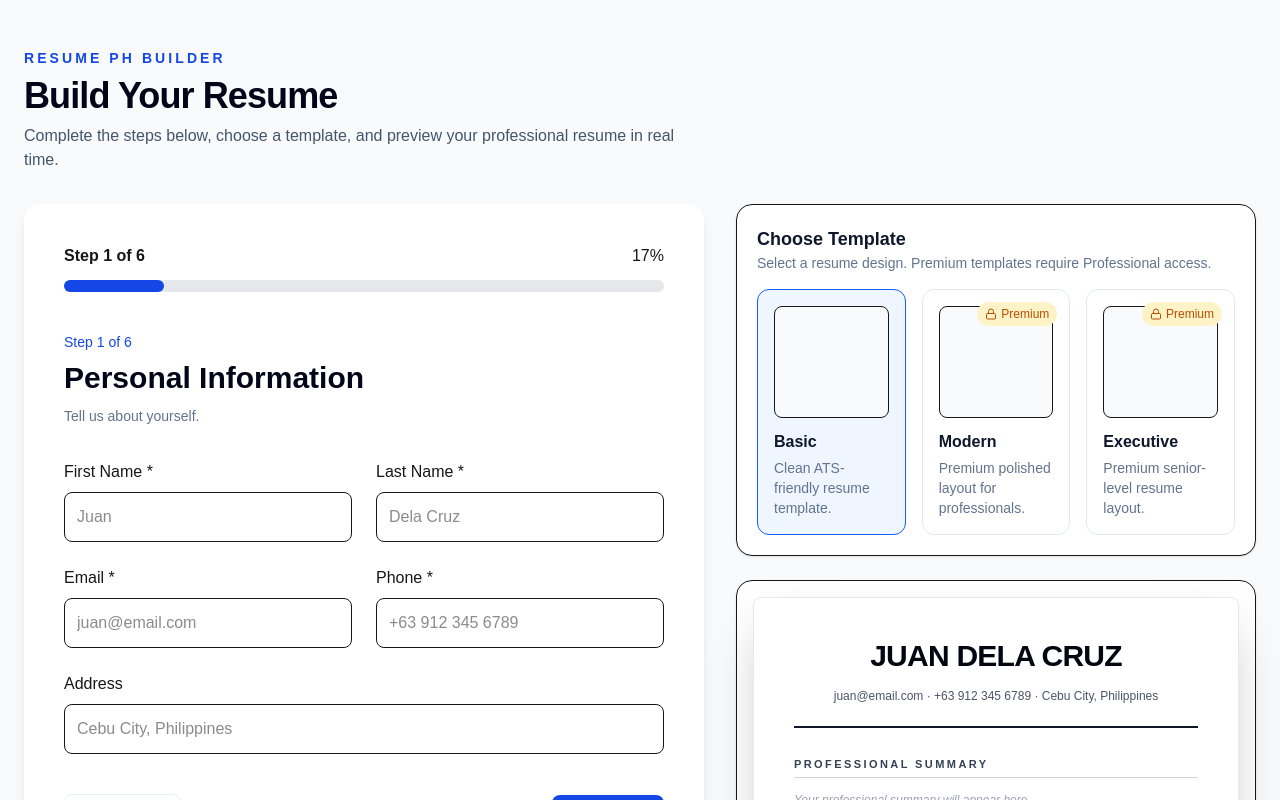
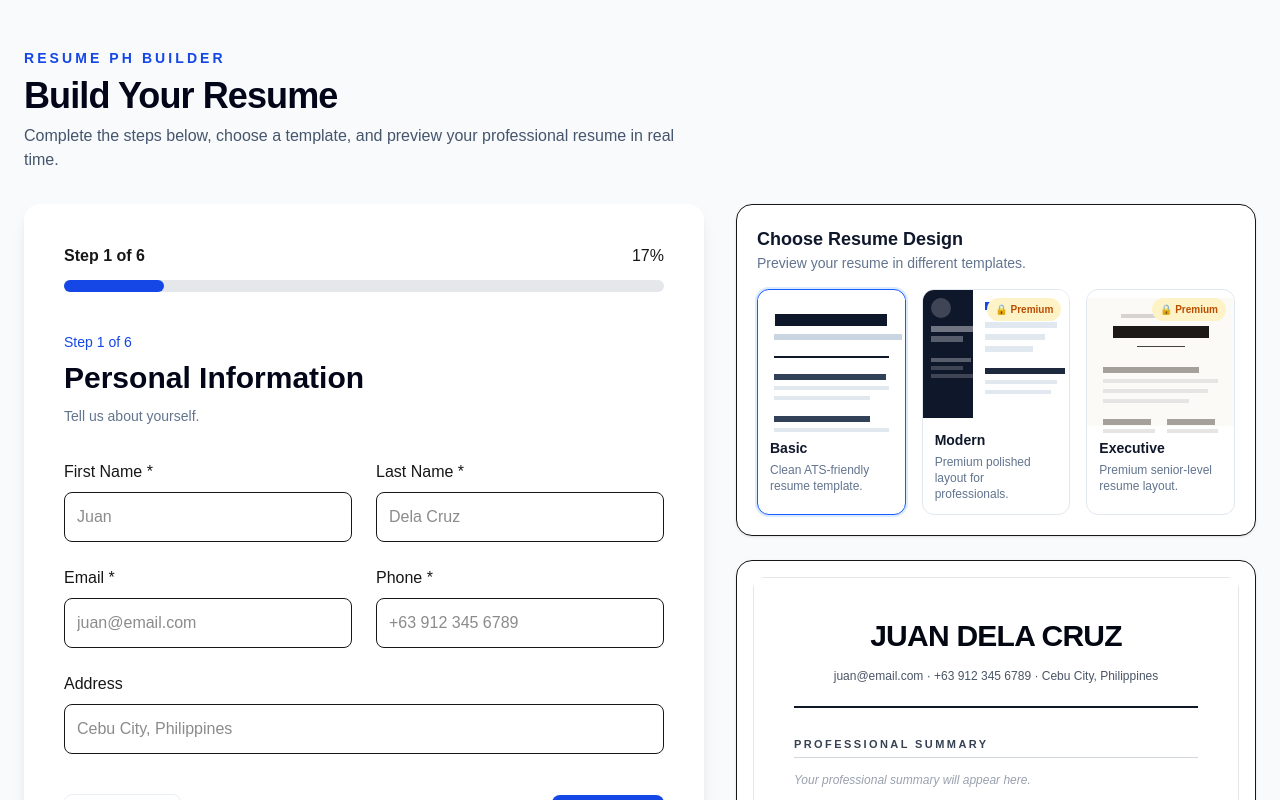
Before and after one commit to hiper456/resume-ph, a Next.js app: page /builder in a window 1280 px wide. Shown: the top 800 px of the page. Built offline with nearby package versions, Linux system fonts and the light colour scheme.

Commit message:
Implement multi-template engine and server-side download verification

```diff
--- /dev/null
+++ b/app/api/download/verify/route.ts
@@ -0,0 +1,92 @@
+import { NextRequest, NextResponse } from "next/server";
+import { createAdminClient } from "@/lib/supabase/server";
+import { FEATURES } from "@/lib/permissions/constants";
+import { PermissionService } from "@/lib/permissions/PermissionService";
+import {
+  getTemplateById,
+  ResumeTemplateId,
+} from "@/lib/templates/templates";
+
+function isResumeTemplateId(value: unknown): value is ResumeTemplateId {
+  return value === "basic" || value === "modern" || value === "executive";
+}
+
+export async function POST(request: NextRequest) {
+  try {
+    const body = await request.json();
+
+    const resumeId =
+      typeof body.resumeId === "string" ? body.resumeId : "";
+
+    const templateId: ResumeTemplateId = isResumeTemplateId(body.templateId)
+      ? body.templateId
+      : "basic";
+
+    if (!resumeId) {
+      return NextResponse.json(
+        { error: "Missing resumeId" },
+        { status: 400 }
+      );
+    }
+
+    const supabase = createAdminClient();
+
+    const { data: resume, error } = await supabase
+      .from("resumes")
+      .select("id,status")
+      .eq("id", resumeId)
+      .single();
+
+    if (error || !resume) {
+      return NextResponse.json(
+        { error: "Resume not found" },
+        { status: 404 }
+      );
+    }
+
+    if (resume.status !== "paid") {
+      return NextResponse.json(
+        {
+          code: "PAYMENT_REQUIRED",
+          error: "Payment is required before downloading PDF.",
+        },
+        { status: 402 }
+      );
+    }
+
+    await PermissionService.requireFeature({
+      resumeId,
+      feature: FEATURES.PDF_DOWNLOAD,
+    });
+
+    const selectedTemplate = getTemplateById(templateId);
+
+    if (!selectedTemplate) {
+      return NextResponse.json(
+        { error: "Invalid templateId" },
+        { status: 400 }
+      );
+    }
+
+    if (selectedTemplate.requiredFeature) {
+      await PermissionService.requireFeature({
+        resumeId,
+        feature: selectedTemplate.requiredFeature,
+      });
+    }
+
+    return NextResponse.json({
+      allowed: true,
+    });
+  } catch (error) {
+    console.error("Download verification error:", error);
+
+    return NextResponse.json(
+      {
+        code: "FEATURE_LOCKED",
+        error: "This download is not allowed for the current plan.",
+      },
+      { status: 403 }
+    );
+  }
+}
--- a/components/payment/DownloadPdfButton.tsx
+++ b/components/payment/DownloadPdfButton.tsx
@@ -1,11 +1,26 @@
 "use client";
 
+import { useState } from "react";
+import { useResume } from "@/context/ResumeContext";
+
 export default function DownloadPdfButton() {
+  const { resumeData } = useResume();
+  const [error, setError] = useState("");
+
   function handleDownload() {
+    setError("");
+
+    if (resumeData.status !== "paid") {
+      setError("Please complete payment before downloading your PDF.");
+      window.location.href = `/payment/manual?resumeId=${resumeData.id}`;
+      return;
+    }
+
     window.print();
   }
 
   return (
+    <div>
       <button
         type="button"
         onClick={handleDownload}
@@ -13,5 +28,8 @@ export default function DownloadPdfButton() {
       >
         Download PDF
       </button>
+
+      {error && <p className="mt-3 text-sm text-red-600">{error}</p>}
+    </div>
   );
 }
--- a/components/preview/ResumePreview.tsx
+++ b/components/preview/ResumePreview.tsx
@@ -12,40 +12,44 @@ export default function ResumePreview() {
 
   return (
     <div className="rounded-2xl border bg-white p-4 shadow-sm">
-      {isPremiumTemplate ? (
-        <div className="relative">
-          <div className="pointer-events-none select-none blur-[2px]">
-            <ResumeTemplate resumeData={resumeData} />
-          </div>
+      <div className="relative overflow-hidden rounded-xl">
+        <ResumeTemplate resumeData={resumeData} />
 
-          <div className="absolute inset-0 flex items-center justify-center rounded-2xl bg-white/70 p-8 text-center backdrop-blur-sm">
-            <div className="max-w-sm rounded-2xl border bg-white p-6 shadow-xl">
-              <p className="mb-2 text-3xl">🔒</p>
+        {isPremiumTemplate && (
+          <>
+            <div className="pointer-events-none absolute inset-0 bg-white/10 backdrop-blur-[1px]" />
 
-              <h3 className="text-lg font-semibold text-slate-900">
+            <div className="pointer-events-none absolute inset-0 flex rotate-[-24deg] items-center justify-center">
+              <p className="select-none text-4xl font-black uppercase tracking-[0.35em] text-slate-900/10">
+                Premium
+              </p>
+            </div>
+
+            <div className="absolute inset-x-4 bottom-4 rounded-2xl border bg-white/90 p-5 text-center shadow-xl backdrop-blur">
+              <p className="text-2xl">🔒</p>
+
+              <h3 className="mt-1 text-lg font-semibold text-slate-900">
                 Premium Template
               </h3>
 
               <p className="mt-2 text-sm text-slate-500">
-                Upgrade to Professional to use the{" "}
+                You are previewing the{" "}
                 <span className="font-semibold text-slate-700">
                   {selectedTemplate?.name}
                 </span>{" "}
-                template.
+                template. Upgrade to Professional to unlock download access.
               </p>
 
               <button
                 type="button"
-                className="mt-5 rounded-lg bg-blue-600 px-5 py-2.5 text-sm font-semibold text-white transition hover:bg-blue-700"
+                className="mt-4 rounded-lg bg-blue-700 px-5 py-2.5 text-sm font-semibold text-white transition hover:bg-blue-800"
               >
                 Upgrade to Professional
               </button>
             </div>
-          </div>
-        </div>
-      ) : (
-        <ResumeTemplate resumeData={resumeData} />
-      )}
+          </>
+        )}
+      </div>
     </div>
   );
 }
--- a/components/resume/TemplateSelector.tsx
+++ b/components/resume/TemplateSelector.tsx
@@ -1,6 +1,5 @@
 "use client";
 
-import { Lock } from "lucide-react";
 import {
   RESUME_TEMPLATES,
   ResumeTemplateId,
@@ -21,10 +20,10 @@ export default function TemplateSelector() {
     <section className="rounded-2xl border bg-white p-5 shadow-sm">
       <div className="mb-4">
         <h2 className="text-lg font-semibold text-slate-900">
-          Choose Template
+          Choose Resume Design
         </h2>
         <p className="text-sm text-slate-500">
-          Select a resume design. Premium templates require Professional access.
+          Preview your resume in different templates.
         </p>
       </div>
 
@@ -38,28 +37,28 @@ export default function TemplateSelector() {
               key={template.id}
               type="button"
               onClick={() => handleSelectTemplate(template.id)}
-              className={`relative rounded-xl border p-4 text-left transition hover:border-blue-500 hover:shadow-md ${
+              className={`relative overflow-hidden rounded-xl border bg-white text-left transition hover:border-blue-500 hover:shadow-md ${
                 isSelected
-                  ? "border-blue-600 bg-blue-50"
-                  : "border-slate-200 bg-white"
+                  ? "border-blue-600 ring-2 ring-blue-100"
+                  : "border-slate-200"
               }`}
             >
               {template.isPremium && (
-                <div className="absolute right-3 top-3 flex items-center gap-1 rounded-full bg-amber-100 px-2 py-1 text-xs font-medium text-amber-700">
-                  <Lock className="h-3 w-3" />
-                  Premium
+                <div className="absolute right-2 top-2 z-10 rounded-full bg-amber-100 px-2 py-1 text-[10px] font-bold text-amber-700">
+                  🔒 Premium
                 </div>
               )}
 
-              <div className="mb-3 h-28 rounded-lg border bg-slate-50" />
+              <TemplateThumbnail templateId={template.id} />
 
-              <h3 className="font-semibold text-slate-900">
-                {template.name}
-              </h3>
-
-              <p className="mt-1 text-sm text-slate-500">
-                {template.description}
-              </p>
+              <div className="p-3">
+                <h3 className="text-sm font-semibold text-slate-900">
+                  {template.name}
+                </h3>
+                <p className="mt-1 text-xs text-slate-500">
+                  {template.description}
+                </p>
+              </div>
             </button>
           );
         })}
@@ -67,3 +66,89 @@ export default function TemplateSelector() {
     </section>
   );
 }
+
+function TemplateThumbnail({
+  templateId,
+}: {
+  templateId: ResumeTemplateId;
+}) {
+  if (templateId === "modern") {
+    return (
+      <div className="grid h-32 grid-cols-[34%_66%] bg-white">
+        <div className="bg-slate-900 p-2">
+          <div className="mb-2 h-5 w-5 rounded-full bg-white/20" />
+          <div className="space-y-1">
+            <div className="h-1.5 w-12 bg-white/40" />
+            <div className="h-1.5 w-8 bg-white/30" />
+          </div>
+          <div className="mt-4 space-y-1">
+            <div className="h-1 w-10 bg-white/30" />
+            <div className="h-1 w-8 bg-white/20" />
+            <div className="h-1 w-12 bg-white/20" />
+          </div>
+        </div>
+
+        <div className="p-3">
+          <div className="mb-3 h-2 w-16 bg-blue-700" />
+          <div className="space-y-1.5">
+            <div className="h-1.5 w-full bg-slate-200" />
+            <div className="h-1.5 w-10/12 bg-slate-200" />
+            <div className="h-1.5 w-8/12 bg-slate-200" />
+          </div>
+          <div className="mt-4 space-y-1.5">
+            <div className="h-1.5 w-20 bg-slate-800" />
+            <div className="h-1 w-full bg-slate-200" />
+            <div className="h-1 w-11/12 bg-slate-200" />
+          </div>
+        </div>
+      </div>
+    );
+  }
+
+  if (templateId === "executive") {
+    return (
+      <div className="h-32 bg-[#fbfaf7] p-4">
+        <div className="mx-auto mb-2 h-1 w-20 bg-stone-300" />
+        <div className="mx-auto h-3 w-24 bg-stone-900" />
+        <div className="mx-auto mt-2 h-px w-12 bg-stone-700" />
+
+        <div className="mt-5 space-y-1.5">
+          <div className="h-1.5 w-24 bg-stone-400" />
+          <div className="h-1 w-full bg-stone-200" />
+          <div className="h-1 w-11/12 bg-stone-200" />
+          <div className="h-1 w-9/12 bg-stone-200" />
+        </div>
+
+        <div className="mt-4 grid grid-cols-2 gap-3">
+          <div className="space-y-1">
+            <div className="h-1.5 w-12 bg-stone-400" />
+            <div className="h-1 w-full bg-stone-200" />
+          </div>
+          <div className="space-y-1">
+            <div className="h-1.5 w-12 bg-stone-400" />
+            <div className="h-1 w-full bg-stone-200" />
+          </div>
+        </div>
+      </div>
+    );
+  }
+
+  return (
+    <div className="h-32 bg-white p-4">
+      <div className="mx-auto h-3 w-28 bg-slate-900" />
+      <div className="mx-auto mt-2 h-1.5 w-32 bg-slate-300" />
+      <div className="mt-4 border-t-2 border-slate-900" />
+
+      <div className="mt-4 space-y-1.5">
+        <div className="h-1.5 w-28 bg-slate-700" />
+        <div className="h-1 w-full bg-slate-200" />
+        <div className="h-1 w-10/12 bg-slate-200" />
+      </div>
+
+      <div className="mt-4 space-y-1.5">
+        <div className="h-1.5 w-24 bg-slate-700" />
+        <div className="h-1 w-full bg-slate-200" />
+      </div>
+    </div>
+  );
+}
--- a/lib/downloadResumePdf.ts
+++ b/lib/downloadResumePdf.ts
@@ -1,6 +1,3 @@
 export async function downloadResumePdf() {
   window.print();
 }
-
-console.log("Supabase URL:", !!process.env.NEXT_PUBLIC_SUPABASE_URL);
-console.log("Service role key:", !!process.env.SUPABASE_SERVICE_ROLE_KEY);
--- a/lib/templates/templates.ts
+++ b/lib/templates/templates.ts
@@ -1,13 +1,16 @@
 import { FEATURES } from "@/lib/permissions/constants";
 
 export type ResumeTemplateId = "basic" | "modern" | "executive";
+
+export type FeatureCode =
+  (typeof FEATURES)[keyof typeof FEATURES];
 
 export type TemplateConfig = {
   id: ResumeTemplateId;
   name: string;
   description: string;
   isPremium: boolean;
-  requiredFeature?: string;
+  requiredFeature?: FeatureCode;
 };
 
 export const RESUME_TEMPLATES: TemplateConfig[] = [
```
Lines whose indentation alone changed are shown as unchanged.
